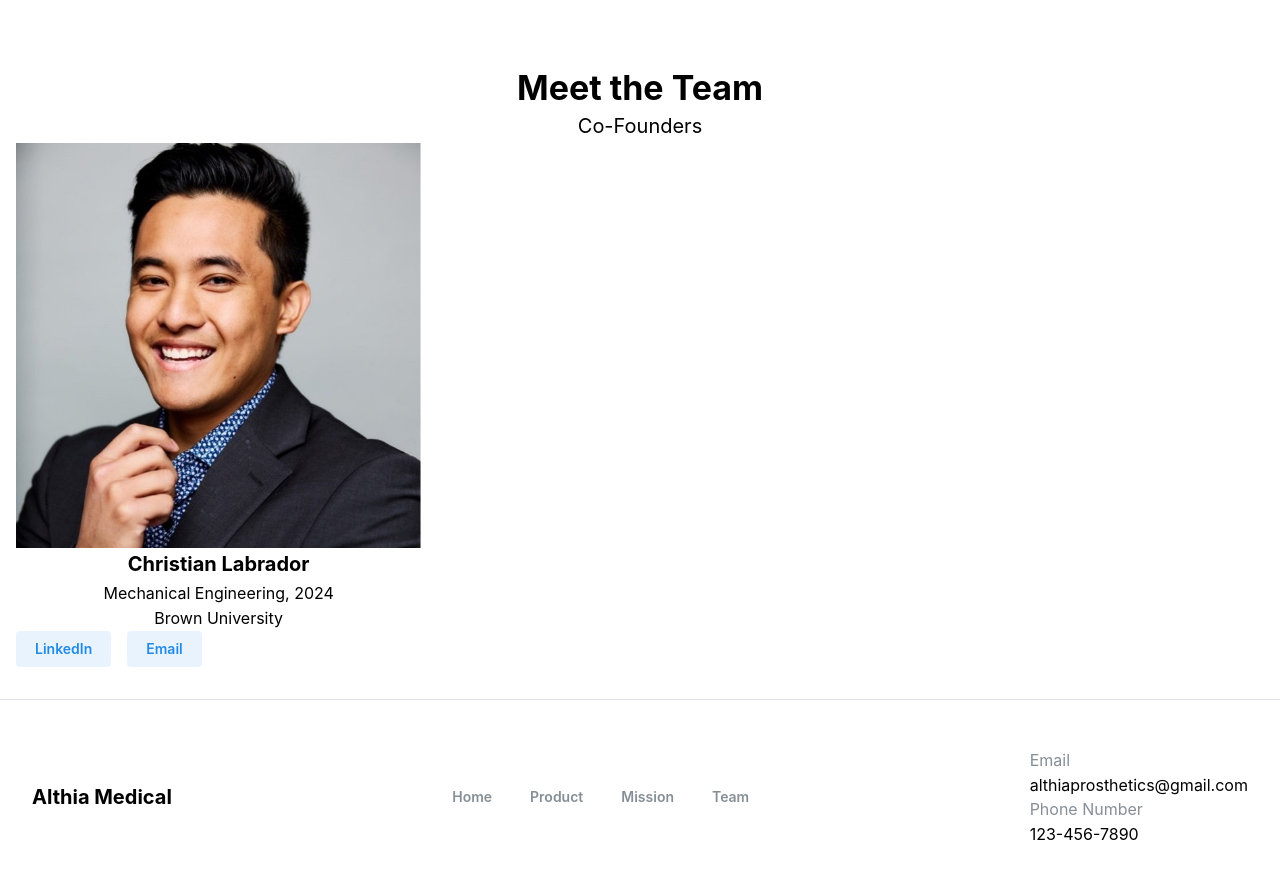
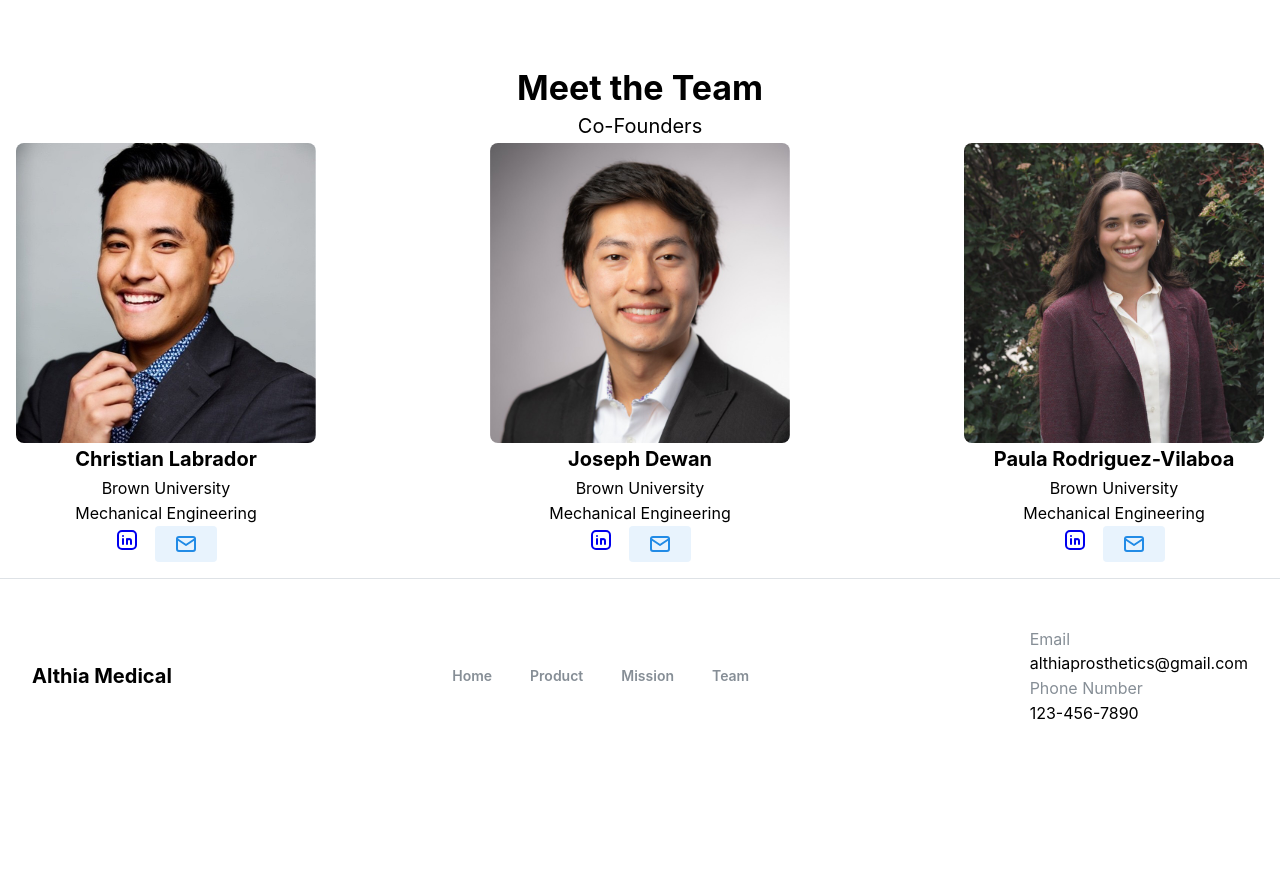
Before and after one commit to EmbraceMedTech/EmbraceWebsite, a React (Create React App) app: page / in a window 1280 px wide. Shown: the part 2240-3119 px from the top of the page. After the commit the page ends 2998 px from the top, so only its background shows below. Built offline with nearby package versions, Linux system fonts and the light colour scheme.

Commit message:
hard-coded version of meet the team for Thursday's meetin

```diff
--- a/package.json
+++ b/package.json
@@ -23,10 +23,6 @@
     "eject": "react-scripts eject"
   },
   "eslintConfig": {
-    "extends": [
-      "react-app",
-      "react-app/jest"
-    ]
   },
   "browserslist": {
     "production": [
--- a/src/components/Team/Team.jsx
+++ b/src/components/Team/Team.jsx
@@ -1,79 +1,39 @@
-import { Button, Grid, Image, Container, UnstyledButton, rem, Card, Overlay, Modal, Title, Text, Group } from '@mantine/core';
+import { Button, Grid, Image, Container, UnstyledButton, rem, Card, Overlay, Modal, Title, Text, Group, ActionIcon, Tooltip } from '@mantine/core';
 import { useHover, useEventListener, useDisclosure } from '@mantine/hooks';
 import { useState } from 'react';
+import { IconBrandLinkedin, IconMail } from '@tabler/icons-react';
 
-function C() {
-    return (
-      <Card
-        shadow="sm"
-        padding="xl"
-      >
-        <Card.Section>
-          <Image
-            src='./clab.png'
-            h={160}
-          />
-        </Card.Section>
+// document.addEventListener('DOMContentLoaded', function() {
+//     var pa = require('./info.json');
+//     console.log(pa)
+//     var meet_the_team = document.getElementsByClassName("meet_the_team")[0];
+//     for (var key in pa) {
+//         // var name = key
+//         // var id = pa[key]["id"]
+//         // var major = pa[key]["concentration"];
+//         // var college = pa[key]["education"]
+//         // var badge = document.createElement('div');
+//         // badge.className = 'badge';
+//         // badge.innerHTML =
+//         //     // '<img>' + img + '</img>' +
+//         //     '<h1>' + name + '</h1>' +
+//         //     '<h2>' + major + '</h2>';
+//         // console.log(badge)
+//         const div = document.createElement('div');
+//         const idSpan = document.createElement('span');
+//         idSpan.textContent = `ID: ${key.id}, `;
+//         div.appendChild(idSpan);
 
-        <Text fw={500} size="lg" mt="md">
-          Email:
-        </Text>
-      </Card>
-    );
-  }
+//         const nameSpan = document.createElement('span');
+//         nameSpan.textContent = `Name: ${key.major}, `;
+//         div.appendChild(nameSpan);
 
-// function Demo() {
-//     const ref = useEventListener('click');
-//     return <Card ref={ref}>Button clicks: {count}</Card>;
-//   }
-
-function Info() {
-    const [opened, { open, close }] = useDisclosure(false);
-
-    return (
-        <>
-        <Modal.Root opened={opened} onClose={close}>
-            <Modal.Overlay />
-            <Modal.Content>
-            <Modal.Header>
-                <Modal.Title>Althia Prosthetics</Modal.Title>
-                <Modal.CloseButton />
-            </Modal.Header>
-            <Modal.Body>
-                <Container span={1}>
-                    <Text size="xl">Christian Labrador</Text>
-                </Container>
-                <Container span={1}>
-                    <Text size="l">Brown University, Sc.B. Mechanical Engineering</Text>
-                </Container>
-                <Container span={1}>
-                    <Text size="l">Minnesota</Text>
-                </Container>
-            </Modal.Body>
-            </Modal.Content>
-        </Modal.Root>
-
-        <Button onClick={open}>Open modal</Button>
-        </>
-    );
-}
-
-var pa = require('./info.json');
-var team_member_info = document.getElementsByClassName("meet-the-team")[0];
-for (var key in team_member_info) {
-    for (var i = 0; i < team_member_info[key].length; i++) {
-        var name = team_member_info[key][i].Name;
-        var major = team_member_info[key][i].Major;
-        var img = team_member_info[key][i].Image;
-        var badge = document.createElement('div');
-        badge.className = 'badge';
-        badge.innerHTML =
-            // '<img>' + img + '</img>' +
-            '<h1>' + name + '</h1>' +
-            '<h2>' + major + '</h2>';
-        document.getElementById(key).appendChild(badge);
-    }
-}
+//         const ageSpan = document.createElement('span');
+//         ageSpan.textContent = `Age: ${key.college}`;
+//         div.appendChild(ageSpan);
+//         meet_the_team.appendChild(div);
+//     }
+// });
 
 export default function Team() {
     const { hovered, ref } = useHover();
@@ -92,20 +52,54 @@ export default function Team() {
         </Container>
         <Container size="xl">
             <div>
-                <Grid>
-                    <Grid.Col span={4} style={{ minHeight: rem(200) }}>
-                        <Image src={require('./clab.png')} />
+                <Grid justify="space-between" align="stretch">
+                    <Grid.Col span={3} style={{ minHeight: rem(200) }}>
+                        <Image src={require('./clab.png')} width="200px" height="300px" radius="md"/>
                         <Text size="xl" align="center" fw={700}>Christian Labrador</Text>
-                        <Text size="m" align="center">Mechanical Engineering, 2024</Text>
                         <Text size="m" align="center">Brown University</Text>
-                        <Group align="center">
-                            <Button variant="light">LinkedIn</Button>
-                            <Button variant="light">Email</Button>
+                        <Text size="m" align="center">Mechanical Engineering</Text>
+                        <Group justify="center">
+                            <a href="https://www.linkedin.com/in/christian-labrador-1ba425206/">
+                                <IconBrandLinkedin/>
+                            </a>
+                            <Tooltip label="Email copied!">
+                                <Button variant="light">
+                                    <IconMail/>
+                                </Button>
+                            </Tooltip>
                         </Group>
                     </Grid.Col>
-                    <Grid.Col>
+                    <Grid.Col span={3} style={{ minHeight: rem(200) }}>
+                        <Image src={require('./Joseph Headshot.jpeg')} width="200px" height="300px" radius="md"/>
+                        <Text size="xl" align="center" fw={700}>Joseph Dewan</Text>
+                        <Text size="m" align="center">Brown University</Text>
+                        <Text size="m" align="center">Mechanical Engineering</Text>
+                        <Group justify="center">
+                            <a href="https://www.linkedin.com/in/joseph-dewan">
+                                <IconBrandLinkedin/>
+                            </a>
+                            <Button variant="light">
+                                <IconMail/>
+                            </Button>
+                        </Group>
+                    </Grid.Col>
+                    <Grid.Col span={3} style={{ minHeight: rem(200) }}>
+                        <Image src={require('./Paula_Headshot.jpeg')} width="200px" height="300px" radius="md"/>
+                        <Text size="xl" align="center" fw={700}>Paula Rodriguez-Vilaboa</Text>
+                        <Text size="m" align="center">Brown University</Text>
+                        <Text size="m" align="center">Mechanical Engineering</Text>
+                        <Group justify="center">
+                            <a href="https://www.linkedin.com/in/paula-vilaboa">
+                                <IconBrandLinkedin/>
+                            </a>
+                            <Button variant="light">
+                                <IconMail/>
+                            </Button>
+                        </Group>
+                    </Grid.Col>
+                    {/* <Grid.Col>
                         <div class="meet-the-team"></div>
-                    </Grid.Col>
+                    </Grid.Col> */}
                     {/* <Grid.Col span={4} style={{ minHeight: rem(200) }}>
                     <Modal opened={opened} onClose={close} size="auto" title="Modal size auto" overlayProps={{backgroundOpacity: 0.55, blur: 3,}}></Modal>
                     <div ref={ref}>
@@ -127,6 +121,9 @@ export default function Team() {
                 </Grid>
             </div>
         </Container>
+            {/* <script type="text/javascript" src="http://code.jquery.com/jquery-latest.js"></script>
+            <div id="meet_the_team" defer></div>
+            <script type="text/javascript" src="./helper.js"></script> */}
         </>
     )
 }
```
Also changed, not shown: src/components/Team/helper.js (added, +68 -0 lines), src/components/Team/Joseph Headshot.jpeg (added), src/components/Team/Paula_Headshot.jpeg (added).
